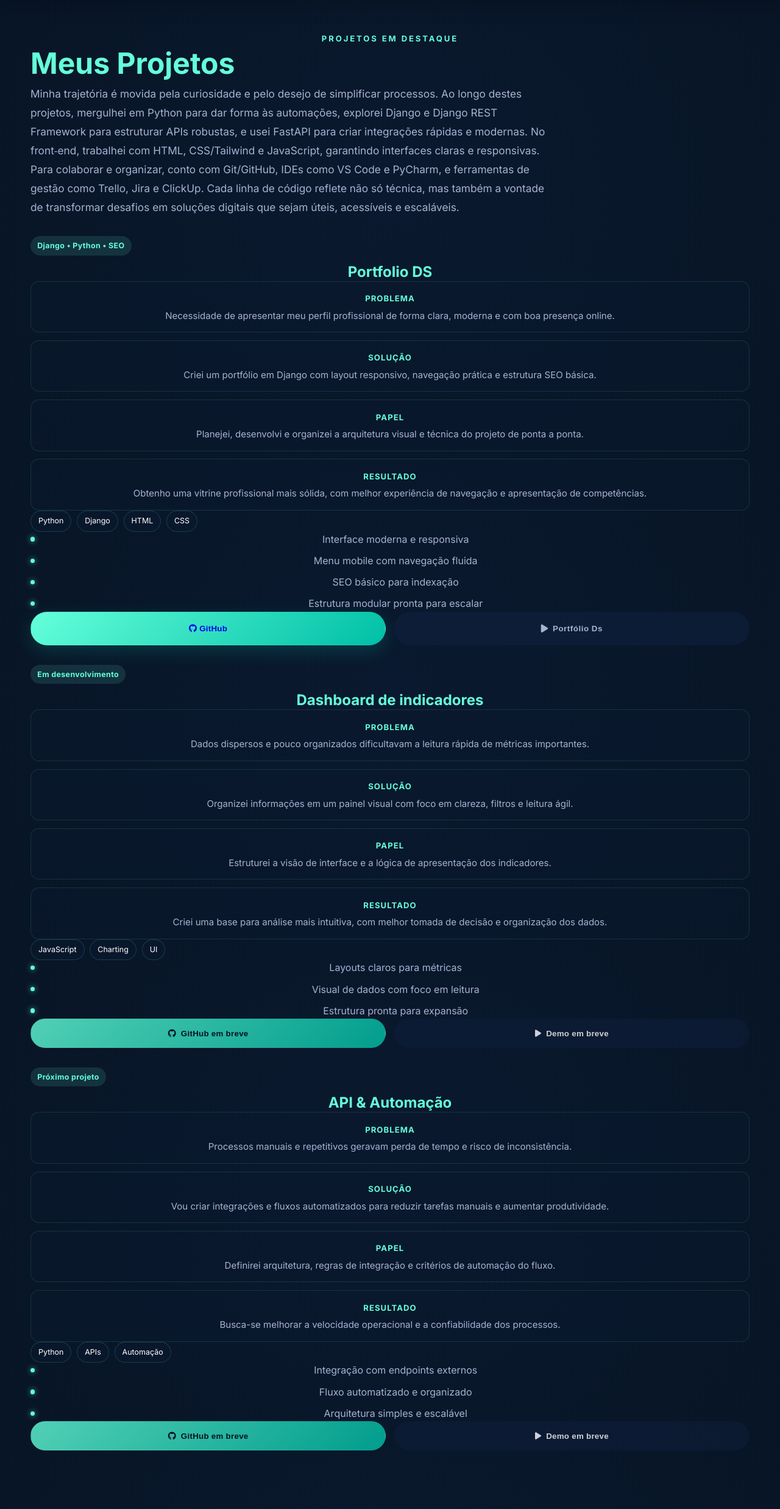
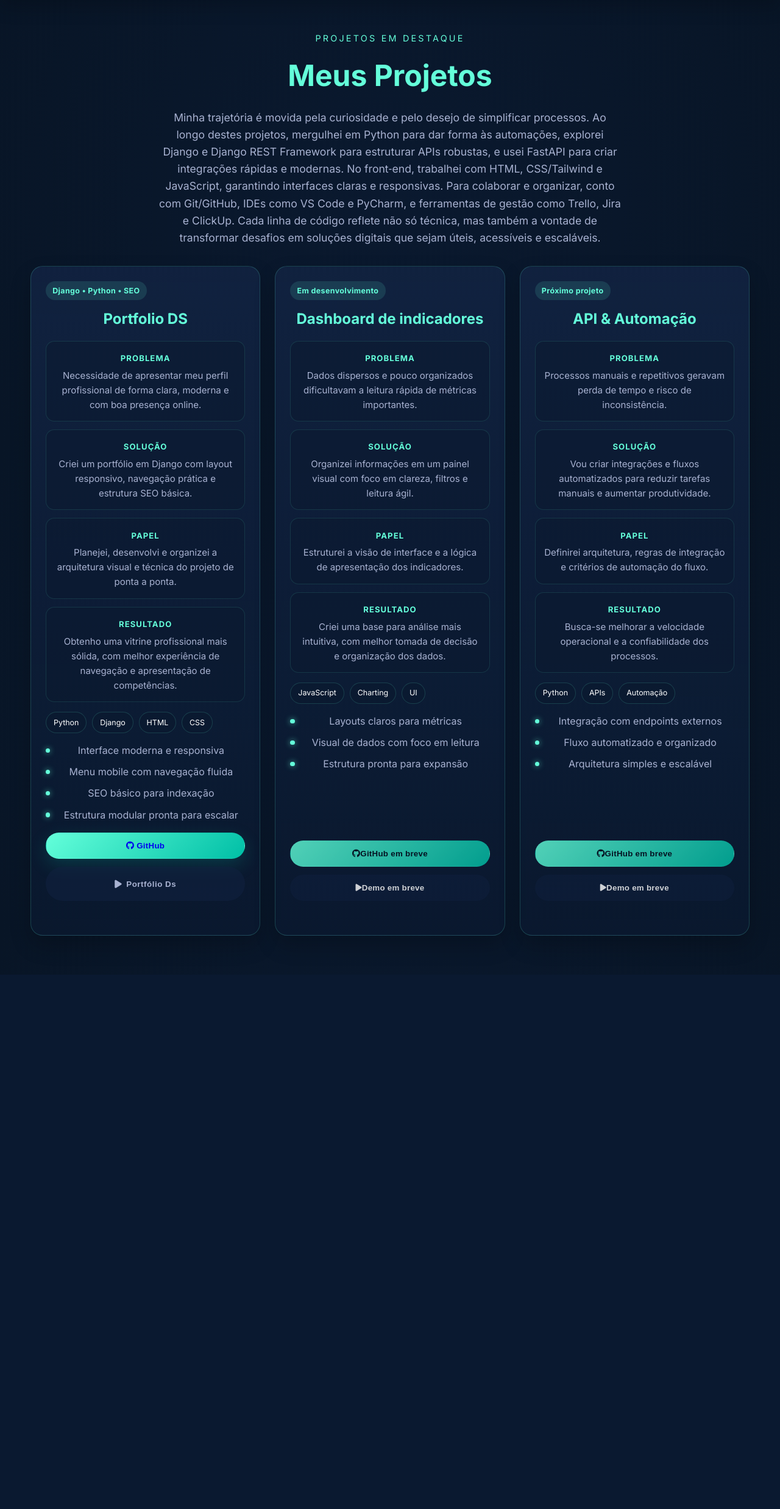
Before and after one commit to August1312/portfolio-ds, a Django app: page /projetos/ in a window 1280 px wide. Shown: the part 78-2552 px from the top of the page at 61% size. After the commit the page ends 1635 px from the top, so only its background shows below. Run offline with Django 5.2, Linux system fonts and the light colour scheme.

Commit message:
Implementing styler improvements in the projects tab for visual enhancement.

```diff
--- a/core/static/css/styles.css
+++ b/core/static/css/styles.css
@@ -466,10 +466,9 @@ body {
   display: inline-block;
   margin: 0 0 0.75rem;
   color: var(--color-accent);
-  font-size: 0.82rem;
-  letter-spacing: 0.18rem;
+  font-size: 0.9rem;
+  letter-spacing: 0.2rem;
   text-transform: uppercase;
-  font-weight: 700;
 }
 
 .section-title {
@@ -477,15 +476,13 @@ body {
   font-weight: 700;
   color: var(--color-accent);
   margin: 0 0 1rem;
-  line-height: 1.08;
 }
 
 .about-lead {
-  font-size: 1.08rem;
+  font-size: 1.1rem;
   max-width: 760px;
   margin: 0 auto 2rem;
   color: var(--color-text-secondary);
-  line-height: 1.8;
 }
 
 .highlight {
@@ -778,37 +775,7 @@ body {
   margin: 0 auto;
 }
 
-.projects-shell {
-  display: grid;
-  gap: 1rem;
-}
-
-.projects-shell .section-kicker,
-.projects-shell .section-title,
-.projects-shell .about-lead {
-  text-align: left;
-  margin-left: 0;
-  max-width: 100%;
-}
-
-.projects-shell .section-kicker {
-  margin-bottom: 0.25rem;
-}
-
-.projects-shell .section-title {
-  margin-bottom: 0.5rem;
-}
-
-.projects-shell .about-lead {
-  max-width: 860px;
-  margin: 0 0 2rem;
-  font-size: 1.08rem;
-  line-height: 1.8;
-}
-
 .project-grid {
-  margin-top: 0.5rem;
-}
   display: grid;
   grid-template-columns: repeat(auto-fit, minmax(280px, 1fr));
   gap: 1.5rem;
@@ -832,7 +799,6 @@ body {
     transform 0.3s ease,
     box-shadow 0.3s ease,
     border-color 0.3s ease;
-  min-height: 100%;
 }
 
 .project-card:hover {
@@ -906,8 +872,6 @@ body {
   margin: 0;
   color: var(--color-accent);
   font-size: 1.5rem;
-  line-height: 1.25;
-  font-weight: 700;
 }
 
 .project-description {
@@ -969,8 +933,6 @@ body {
   display: inline-flex;
   align-items: center;
   justify-content: center;
-  gap: 0.5rem;
-  min-height: 48px;
   padding: 0.8rem 1.4rem;
   border-radius: 999px;
   text-decoration: none;
@@ -980,7 +942,6 @@ body {
     box-shadow 0.3s ease,
     background 0.3s ease;
   border: 1px solid transparent;
-  white-space: nowrap;
 }
 
 .btn-primary:disabled,
@@ -1193,21 +1154,18 @@ body {
   .contact-card-wide {
     grid-column: auto;
   }
-
 }
 
 @media (max-width: 480px) {
   .section-title {
     font-size: 1.8rem;
   }
-
 }
 
 @media (max-width: 480px) {
   .section-title {
     font-size: 1.8rem;
   }
-
 }
 
 /* ===========================
```
